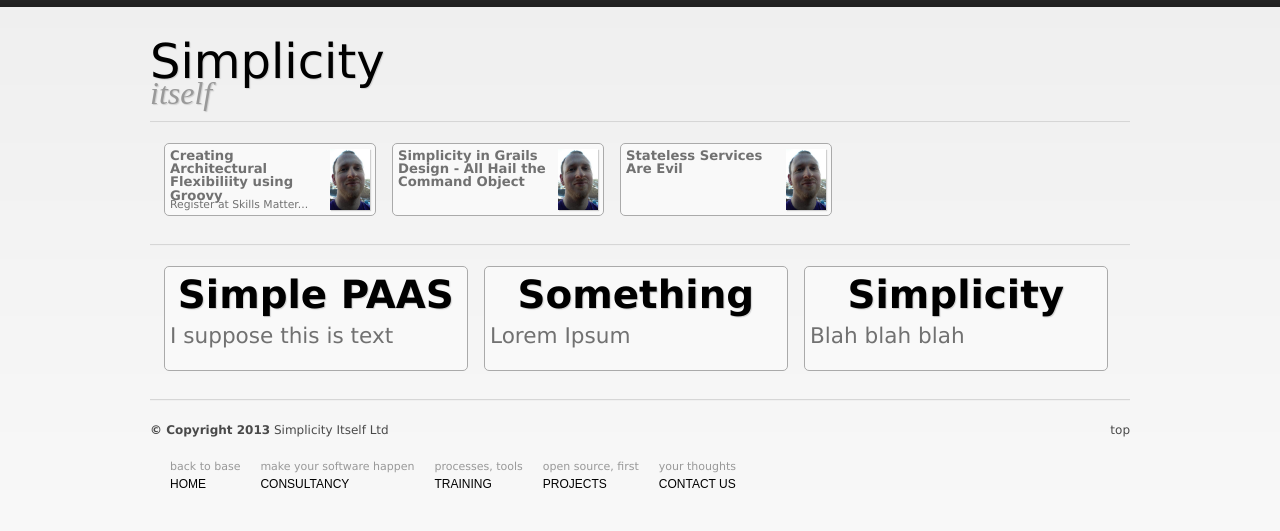
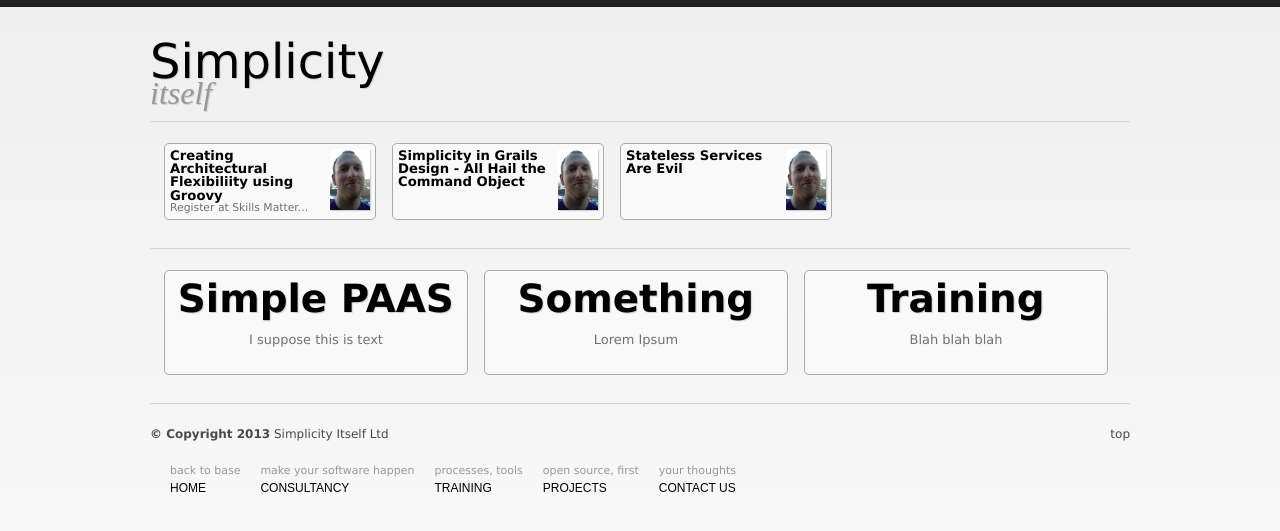
Before and after one commit to simplicitysite/simplicitysite.github.io, a Jekyll site: the page built from index.html, in a window 1280 px wide. Shown: the top 531 px of the page. Built offline with Jekyll 4.4.1, drawn with Linux system fonts in a browser that asks for light colours; nearby versions of some CDN libraries; Markdown is read by kramdown in place of the engine named in the settings.

Commit message:
Fixed up overflows and whatnot.

```diff
--- a/_includes/footer.html
+++ b/_includes/footer.html
@@ -4,12 +4,12 @@
 
 
 
-        <div class="hr grid_12 clearfix" style="z-index:-1">&nbsp;</div>
+        <div class="hr grid_12 clearfix" style="z-index:0">&nbsp;</div>
         <!-- Footer -->
 
 
 
-        <p class="grid_12 footer clearfix" style="z-index:-1">
+        <p class="grid_12 footer clearfix" style="z-index:0">
             <span class="float"><b>&copy; Copyright 2013</b> <a href="">Simplicity Itself Ltd</a></span>
 
 
@@ -17,7 +17,7 @@
             <a class="float right" href="#">top</a>
         </p>
 
-         <ul id="navigation" class="grid_8" style="z-index:-1">
+         <ul id="navigation" class="grid_8" style="z-index:0">
 
 
             <li>
--- a/_includes/topbar.html
+++ b/_includes/topbar.html
@@ -15,8 +15,8 @@
 
 		{% for post in site.posts %}
 
-		<div class="events_item float alpha" style="width:200px;">
-            <div class="floater" style="">
+		<div class="events_item events_item_expander float alpha" style="width:200px;">
+            <div class="floater" style="float:none;">
             {% if post.external == false %}
             <a href="{{ post.url }}" style="display:block; width:100%; height:100%;">
             {% else %}
@@ -26,7 +26,7 @@
                 <img src="/static/documents/{{ post.author }}.jpg" style="float:right;" />
                 {% endif %}
 
-            	<span style="display:block;{% if post.author %} margin-right:50px;{% endif %}; font-size:1.1em; font-weight:bold;">
+            	<span class="title" style="{% if post.author %}margin-right:50px;{% endif %};">
 
                 {{ post.title }}
                 </span>
--- a/_layouts/index.html
+++ b/_layouts/index.html
@@ -47,34 +47,34 @@
 
 	{% include topbar.html %}
 
-	<div style="margin-left:20px; margin-right:20px; z-index:-11;">
-		<a href="/consultancy/simplicity" class="events_item float alpha" style="float:left; width:292px; z-index:-1">
+	<div style="margin-left:20px; margin-right:20px;">
+		<a href="/simple-paas/" class="events_item float alpha" style="float:left; width:292px; z-index:1">
             <div>
                 <span class="summary">
                     <h3 style="width:100%; text-align: center">Simple PAAS</h3>
-                    <p style="padding-top:5%; clear:left">I suppose this is text</p>
+                    <p class="front">I suppose this is text</p>
                 </span>
                 <p class="clear">&nbsp;</p>
             </div>
         </a>
 
 
-		<a href="/consultancy/simplicity" class="events_item float alpha" style="float:left; width:292px; z-index:-1">
+		<a href="/consultancy/" class="events_item float alpha" style="float:left; width:292px; z-index:1">
             <div>
                 <span class="summary">
                     <h3 style="width:100%; text-align: center">Something</h3>
-                    <p style="padding-top:5%; clear:left">Lorem Ipsum</p>
+                    <p class="front">Lorem Ipsum</p>
                 </span>
                 <p class="clear">&nbsp;</p>
             </div>
         </a>
 
 
-		<a href="/consultancy/simplicity" class="events_item float alpha" style="float:left; width:292px; z-index:-1">
+		<a href="/training/" class="events_item float alpha" style="float:left; width:292px; z-index:1">
             <div>
                 <span class="summary">
-                    <h3 style="width:100%; text-align: center">Simplicity</h3>
-                    <p style="padding-top:5%; clear:left">Blah blah blah</p>
+                    <h3 style="width:100%; text-align: center">Training</h3>
+                    <p class="front">Blah blah blah</p>
                 </span>
                 <p class="clear">&nbsp;</p>
             </div>
--- a/static/css/styles.css
+++ b/static/css/styles.css
@@ -265,8 +265,8 @@
     #staff a img                        {width: 30px; clear:left}
 
 
-.events_item						{width:100%; position:relative; margin:0 14px 28px 14px; padding:0;}
-.events_item div					{width:100%; padding:5px; border: 1px solid #aaaaaa; -webkit-border-radius: 5px; -moz-border-radius: 5px; background:#f9f9f9; margin-bottom:0px;}
+.events_item						{width:100%; position:relative; margin:0 14px 28px 14px; padding:0; z-index:1;}
+.events_item div					{width:100%; padding:5px; border: 1px solid #aaaaaa; -webkit-border-radius: 5px; -moz-border-radius: 5px; background:#f9f9f9; margin-bottom:0px; z-index:1;}
 .events_item img                    {width:20%; float:right; padding:0; margin-bottom:0; box-shadow: 1px 1px 1px #cfcfcf;}
 .events_item img.sub                {width:7%; position: relative; left: 6.5em; top: 3em;}
 .events_item h3                     {position:absolute; text-shadow: 1px 1px 1px #cfcfcf; top:10px; left:2%; margin:0; padding:0; font-weight:900; font-size:1.8em; color:black; width:80%}
@@ -282,47 +282,91 @@
    font-size:0.8em;
     margin-top:3%
 }
+
+.events_item p.front {
+	width:180px;
+	font-size:0.6em;
+	margin-left:auto;
+	margin-right:auto;
+	text-align:center;
+	padding-top:5%;
+}
+
 .events_item .date                  {display:block; color:#666; float:left; padding:0; margin:0; padding-top:17%; font-size:2.5em; font-weight:bold}
 .events_item .date span             {font-size:0.6em}
 .events_item:hover div    {
     -webkit-box-shadow:0px 0px 20px #787878;
     -moz-box-shadow:0px 0px 20px #787878;
     background:#f9f9f9;
-	position:absolute;
+
 }
 
-events_item div.floater {
- width:200px;
- height:65px;
- position:relative;
-}
 
-events_item:hover {
- z-index:10000;
- height:auto;
-}
-events_item:hover floater {
- width:auto;
- height:auto;
- overflow:none;
- z-index:10000;
-}
 .events_item span.description {
     padding:10px 15px;
     background:#f9f9f9;
     color:#000000;
-    z-index:999;
 }
+
 .events_item:hover span.description {
     display:inline-block;
 }
+
 .hover_effect span.description {
     display:inline-block;
 }
+
 .events_item:hover,.hover_effect div    {
     -webkit-box-shadow:0px 0px 20px #787878;
     -moz-box-shadow:0px 0px 20px #787878;
     background:#f9f9f9;
+}
+
+.events_item p.summary {
+ 	font-size: 1em;
+	font-weight:normal;
+}
+
+.events_item_expander {
+	z-index:100;
+}
+
+.events_item_expander .title {
+ display:block;
+ font-size:1.1em; font-weight:bold;
+}
+
+.events_item_expander:hover .title {
+ display:block;
+ font-size:2em;
+ font-weight:bold;
+}
+.events_item_expander div.floater {
+ width:200px;
+ height:65px;
+ position:relative;
+ z-index:10;
+}
+
+.events_item_expander:hover {
+ z-index:600;
+ height:auto;
+}
+.events_item_expander:hover div.floater {
+ height:auto;
+ overflow:none;
+ z-index:600;
+}
+
+.events_item_expander:hover div {
+	width:600px;
+	z-index:601;
+	position:absolute;
+	height:auto;
+}
+
+.events_item_expander:hover .description {
+	float:left;
 }
 
 
```
